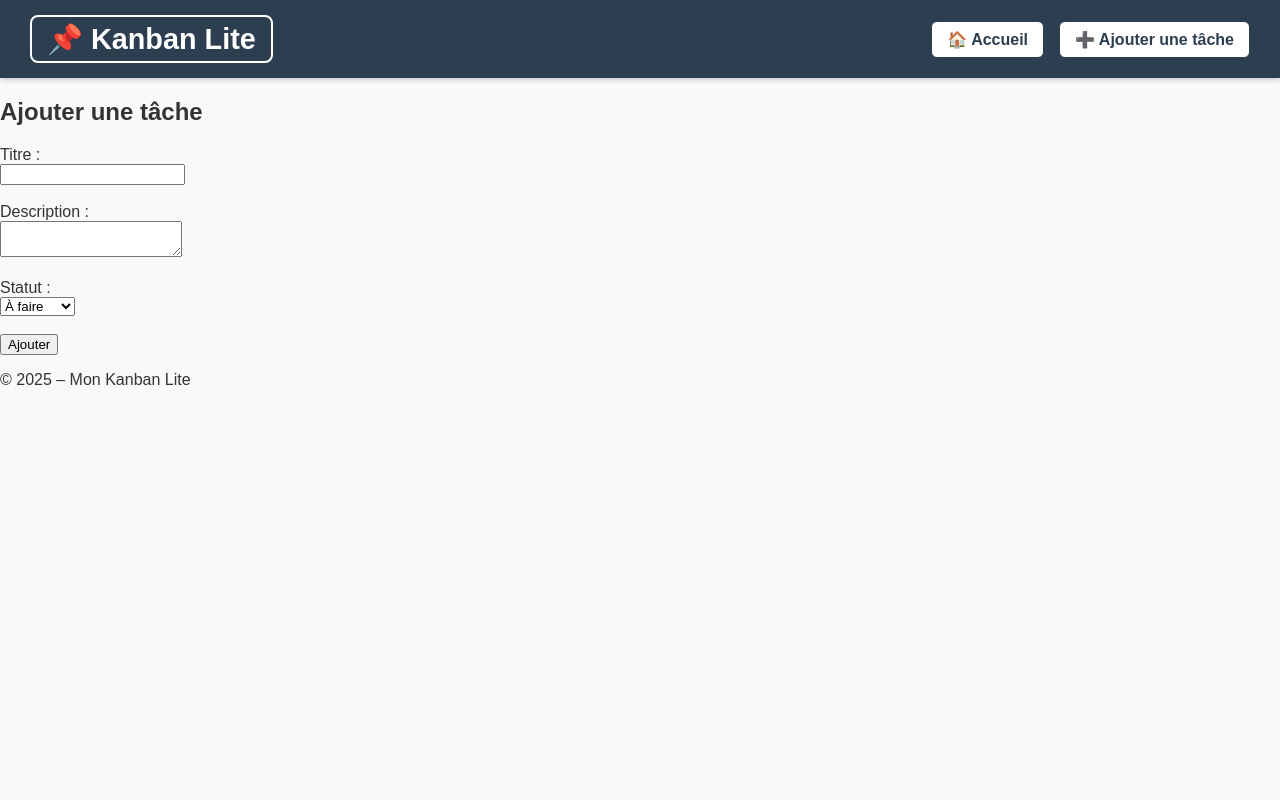
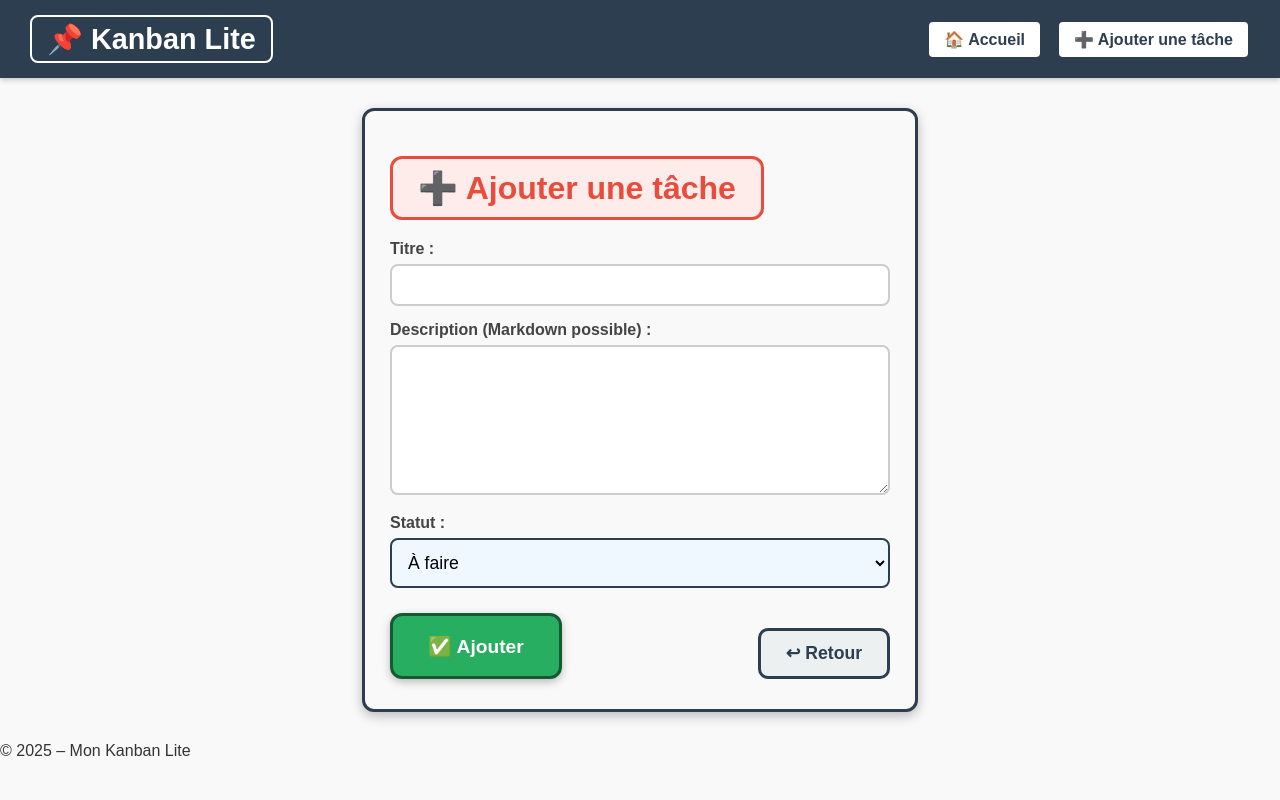
Before and after one commit to syrinedev-06/kanban-lite, a PHP site: page /index.php?route=add in a window 1280 px wide. Run offline with PHP 8.4, Linux system fonts and the light colour scheme; data comes from the database, SQL or seed files in the repository; both versions use the stored data as it was after the commit.

Commit message:
adaptation css

```diff
--- a/public/style.css
+++ b/public/style.css
@@ -45,7 +45,7 @@ body {
     color: #2c3e50;
     padding: 8px 15px;
     border-radius: 6px;
-    border: 1px solid #2c3e50;
+    border: 2px solid #2c3e50; /* contour plus épais */
     font-weight: bold;
     transition: 0.2s;
 }
@@ -56,11 +56,26 @@ body {
 }
 
 /* =========================
+   TITRE PRINCIPAL
+========================= */
+h2 {
+    display: inline-block;
+    padding: 10px 20px;
+    border: 3px solid #2c3e50; /* plus gras */
+    border-radius: 15px;
+    background-color: #ecf0f1;
+    color: #2c3e50;
+    font-size: 1.6em;
+    margin: 20px auto;
+    text-align: center;
+}
+
+/* =========================
    BOARD (KANBAN)
 ========================= */
 .board {
-    display: flex;                  /* les colonnes côte à côte */
-    justify-content: space-between; /* espace entre elles */
+    display: flex;
+    justify-content: space-between;
     gap: 20px;
     padding: 20px;
 }
@@ -107,35 +147,199 @@ body {
     white-space: pre-line;
 }
 
+/* Boutons dans les cartes */
+.card-actions {
+    display: flex;
+    justify-content: space-between;
+    gap: 8px;
+}
+
+.card a {
+    flex: 1;
+    text-align: center;
+    padding: 6px 10px;
+    border-radius: 6px;
+    font-size: 0.85em;
+    text-decoration: none;
+    transition: 0.2s;
+    font-weight: bold;
+}
+
+/* Bouton modifier */
+.edit-btn {
+    background: #3498db;
+    color: white;
+    border: 2px solid #21618c;
+}
+.edit-btn:hover {
+    background: #2980b9;
+}
+
 /* Bouton supprimer */
-.card a {
-    display: inline-block;
-    margin-top: 5px;
-    padding: 6px 10px;
+.delete-btn {
     background: #e74c3c;
     color: white;
-    text-decoration: none;
-    border-radius: 4px;
-    font-size: 0.85em;
-    transition: 0.2s;
+    border: 2px solid #922b21;
+}
+.delete-btn:hover {
+    background: #c0392b;
 }
 
-.card a:hover {
-    background: #c0392b;
+/* =========================
+   FORMULAIRE (ADD/EDIT)
+========================= */
+.form-container {
+   background: #f9f9f9;
+    padding: 25px;
+    border: 3px solid #2c3e50;   /* ✅ contour plus gras */
+    border-radius: 12px;
+    max-width: 500px;
+    margin: 30px auto;
+    box-shadow: 0 4px 12px rgba(0,0,0,0.25);
 }
-.board {
+
+.form-container h2 {
+   display: inline-block;
+    padding: 10px 25px;
+    border: 3px solid #e74c3c;   /* ✅ contour rouge */
+    border-radius: 12px;
+    background-color: #fdecea;   /* rouge clair derrière */
+    color: #e74c3c;              /* texte rouge */
+    font-size: 2em;              /* ✅ plus grand */
+    font-weight: bold;            /* ✅ très gras */
+    margin: 20px auto;
+    text-align: center;
+
+}
+.form-group {
+    margin-bottom: 15px;
+}
+
+.form-group label {
+    display: block;
+    margin-bottom: 6px;
+    font-weight: bold;
+    color: #444;
+}
+
+/* =========================
+   CHAMPS DU FORMULAIRE
+========================= */
+.form-group input,
+.form-group textarea,
+.form-group select {
+    width: 100%;
+    max-width: 100%;
+     box-sizing: border-box;   /* prend en compte padding + bordure */
+    padding: 10px ;
+    border: 2px solid #ccc;
+    border-radius: 8px;
+    font-size: 1em;
+    transition: border 0.2s;
+
+}
+
+.form-group input:focus,
+.form-group textarea:focus,
+.form-group select:focus {
+    border-color: e74c3c; /* contour rouge au focus */
+    box-shadow: 0 0 8px rgba(231, 76, 60, 0.4); /* halo rouge */
+    outline: none;
+    background: #fffaf9;          /* léger fond rosé */
+}
+/* ✅ pour la zone de texte description */
+.form-group textarea {
+    min-height: 150px;
+
+    resize: vertical;
+}
+/* ✅ Menu Statut plus large et stylé */
+.form-group select {
+    height: 50px;            /* plus grand */
+    font-size: 1.1em;
+    background: #f0f8ff;     /* léger bleu clair */
+    border: 2px solid #3498db;
+    cursor: pointer;
+}
+
+.form-actions {
     display: flex;
     justify-content: space-between;
-    gap: 20px;
-    margin-top: 20px;
-    flex-wrap: wrap; /* ✅ permet de passer en ligne suivante si l’écran est trop petit */
+    margin-top: 25px;
+    padding-bottom: 5px;
 }
 
-.column {
-    flex: 1 1 300px; /* ✅ largeur flexible mais min 300px */
-    background: #fff;
-    border: 1px solid #ddd;
+/* Bouton principal (Ajouter/Modifier) */
+.btn-primary {
+    background: #27ae60;
+    color: white;
+    padding: 14px 35px;
+    border: 3px solid #145a32;  /* ✅ contour vert bien visible */
+    border-radius: 12px;
+    font-weight: bold;
+    font-size: 1.2em;           /* ✅ texte plus grand */
+    cursor: pointer;
+   text-decoration: none;
+    transition: 0.3s;
+    box-shadow: 0 3px 8px rgba(0,0,0,0.25);
+}
+
+.btn-primary:hover {
+    background: #219150;
+    border-color: #0b3d1d;
+}
+
+/* Bouton retour */
+.btn-secondary {
+    background: #ecf0f1;
+    color: #2c3e50;
+    padding: 12px 25px;
+    border: 3px solid #2c3e50;   /* ✅ contour épais */
+    border-radius: 10px;
+    font-weight: bold;
+    font-size: 1.1em;
+    text-decoration: none;
+    display: inline-block;
+    margin-top: 15px;
+    transition: 0.3s ease;
+}
+
+.btn-secondary:hover {
+    background: #d5dbdb;
+}
+/* ✅ Effet focus */
+.form-group input:focus,
+.form-group textarea:focus,
+.form-group select:focus {
+    border-color: #e74c3c;
+    box-shadow: 0 0 8px rgba(231, 76, 60, 0.4);
+    outline: none;
+    background: #fffaf9;
+}
+/* Couleur de fond selon le statut */
+#status option[value="todo"] {
+    background: #fdecea;   /* rouge clair */
+    color: #e74c3c;
+    font-weight: bold;
+}
+
+#status option[value="doing"] {
+    background: #fff4e6;   /* orange clair */
+    color: #e67e22;
+    font-weight: bold;
+}
+
+#status option[value="done"] {
+    background: #eafaf1;   /* vert clair */
+    color: #27ae60;
+    font-weight: bold;
+}
+
+/* Style général du select */
+#status {
+    padding: 12px;
+    border: 2px solid #2c3e50;
     border-radius: 8px;
-    padding: 10px;
-    box-shadow: 0 2px 5px rgba(0,0,0,0.1);
+    font-size: 1.1em;
+    cursor: pointer;
 }
--- a/views/form_add.php
+++ b/views/form_add.php
@@ -1,18 +1,29 @@
-<h2>Ajouter une tâche</h2>
+<div class="form-container">
+    <h2>➕ Ajouter une tâche</h2>
 
     <form action="index.php?route=add" method="post">
-    <label for="title">Titre :</label><br>
-    <input type="text" id="title" name="title" required><br><br>
+        <div class="form-group">
+            <label for="title">Titre :</label>
+            <input type="text" id="title" name="title" required>
+        </div>
 
-    <label for="description">Description :</label><br>
-    <textarea id="description" name="description"></textarea><br><br>
+        <div class="form-group">
+            <label for="description">Description (Markdown possible) :</label>
+            <textarea id="description" name="description" rows="5"></textarea>
+        </div>
 
-    <label for="status">Statut :</label><br>
+        <div class="form-group">
+            <label for="status">Statut :</label>
             <select id="status" name="status">
                 <option value="todo">À faire</option>
                 <option value="doing">En cours</option>
                 <option value="done">Terminé</option>
-    </select><br><br>
+            </select>
+        </div>
 
-    <button type="submit">Ajouter</button>
+        <div class="form-actions">
+            <button type="submit" class="btn-primary">✅ Ajouter</button>
+            <a href="index.php?route=list" class="btn-secondary">↩ Retour</a>
+        </div>
     </form>
+</div>
```
Also changed, not shown: other parts of public/style.css (+32 -7 lines), database.sqlite. Lines whose indentation alone changed are shown as unchanged.
